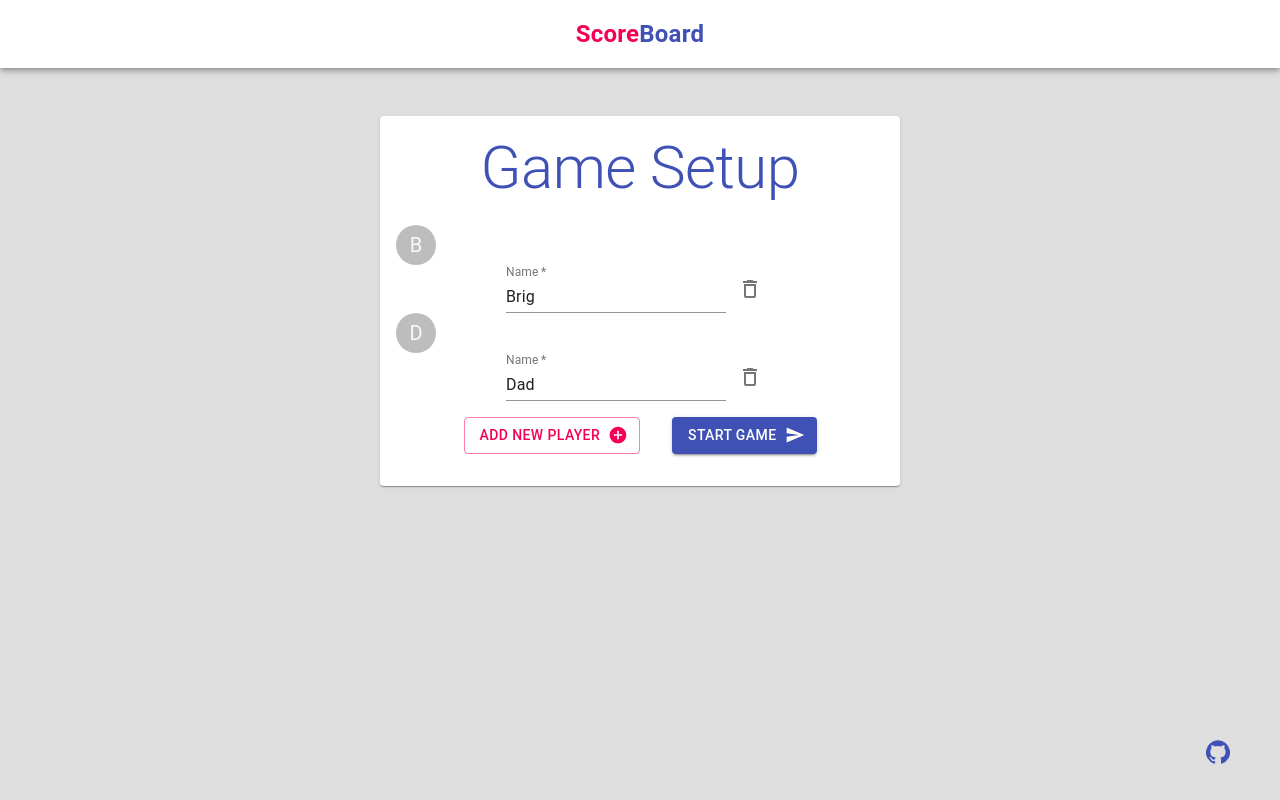
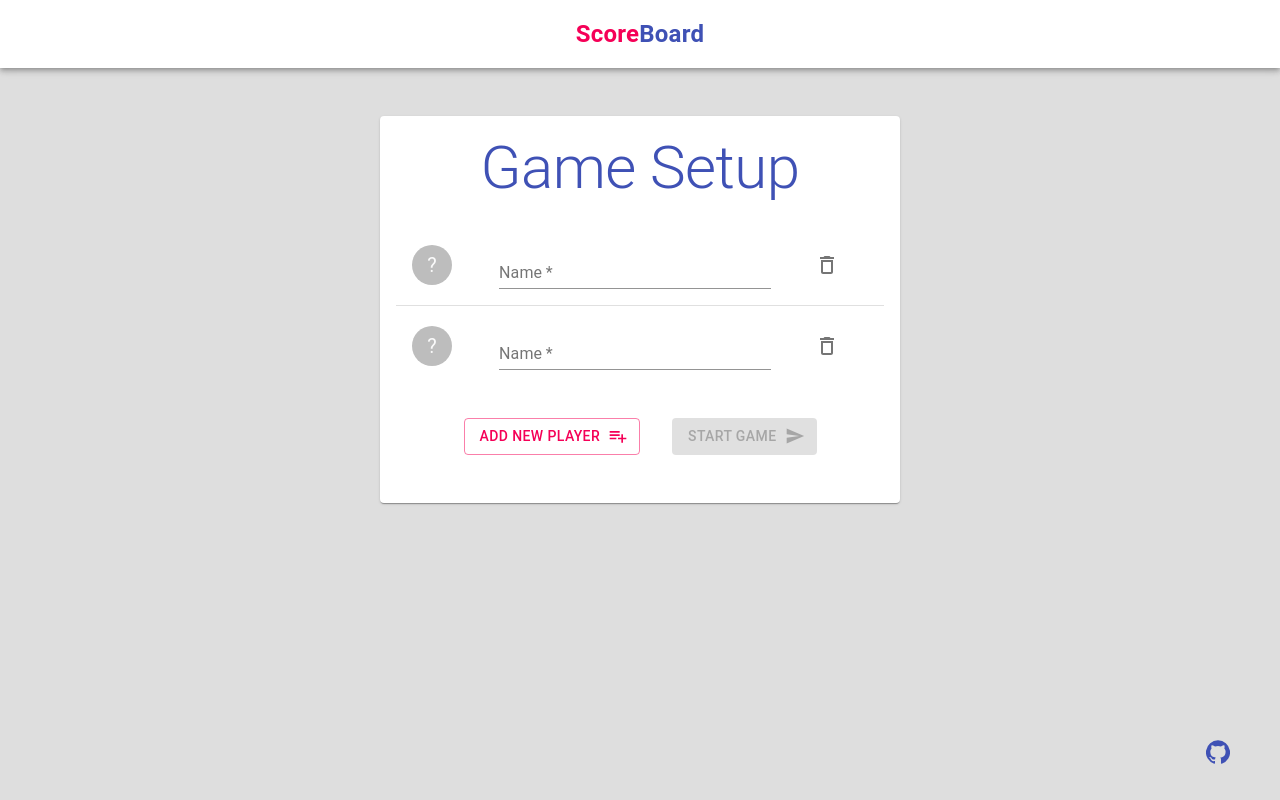
Before and after one commit to brighamandersen/scoreboard, a React (Create React App) app: page / in a window 1280 px wide. Built offline with nearby package versions, Linux system fonts and the light colour scheme.

Commit message:
Finished scoreboard!

```diff
--- a/src/App.js
+++ b/src/App.js
@@ -3,13 +3,7 @@ import useLocalStorage from "./useLocalStorage";
 import Navbar from "./Navbar";
 import PreGame from "./PreGame";
 import PostGame from "./PostGame";
-import {
-  Box,
-  makeStyles,
-  Typography,
-  IconButton,
-  Tooltip,
-} from "@material-ui/core";
+import { Box, makeStyles, IconButton, Tooltip } from "@material-ui/core";
 import MidGame from "./MidGame";
 import GitHubIcon from "@material-ui/icons/GitHub";
 import uuid from "react-uuid";
@@ -17,12 +11,12 @@ import uuid from "react-uuid";
 const mockData = [
   {
     id: uuid(),
-    name: "Brig",
+    name: "",
     score: 0,
   },
   {
     id: uuid(),
-    name: "Dad",
+    name: "",
     score: 0,
   },
 ];
@@ -71,7 +65,6 @@ const App = () => {
     const temp = players.filter((p) => p.id !== playerToDelete.id);
     setPlayers(temp);
   };
-  console.log(players);
 
   return (
     <Box>
@@ -105,7 +98,8 @@ const App = () => {
       <Tooltip title="See Source Code">
         <IconButton
           color="primary"
-          href="https://www.github.com"
+          target="_blank"
+          href="https://github.com/brighamband/scoreboard"
           className={classes.bottomRight}
         >
           <GitHubIcon />
--- a/src/MidGame.js
+++ b/src/MidGame.js
@@ -63,7 +63,7 @@ const MidGame = (props) => {
         endIcon={<DoneIcon />}
         onClick={() => setGameStatus("post")}
       >
-        Finish game
+        End game
       </Button>
     </Container>
   );
--- a/src/PostGame.js
+++ b/src/PostGame.js
@@ -1,4 +1,4 @@
-import React from "react";
+import React, { useEffect } from "react";
 import {
   Container,
   Typography,
@@ -37,6 +37,10 @@ const PostGame = (props) => {
     else if (max.score === p.score) return { msg: "No winner, it's a tie!" };
     else return p;
   });
+
+  useEffect(() => {
+    window.scrollTo(0, 0);
+  }, []);
 
   return (
     <Container maxWidth="sm">
--- a/src/PreGame.js
+++ b/src/PreGame.js
@@ -10,15 +10,15 @@ import {
   Typography,
   IconButton,
   Tooltip,
+  Table,
+  TableRow,
+  TableCell,
 } from "@material-ui/core";
 import DeleteOutlineIcon from "@material-ui/icons/DeleteOutline";
-import AddCircleIcon from "@material-ui/icons/AddCircle";
+import PlaylistAddIcon from "@material-ui/icons/PlaylistAdd";
 import SendIcon from "@material-ui/icons/Send";
 
 const useStyles = makeStyles({
-  formControl: {
-    minWidth: 120,
-  },
   preCard: {
     margin: "2rem 1rem",
     padding: "1rem",
@@ -26,6 +26,14 @@ const useStyles = makeStyles({
   },
   preButton: {
     margin: "1rem",
+  },
+  nameText: {
+    width: "100%",
+  },
+  tableRow: {
+    "&:last-child td": {
+      borderBottom: 0,
+    },
   },
 });
 
@@ -36,11 +44,30 @@ const PreGame = (props) => {
 
   const startGame = (e) => {
     e.preventDefault();
-    // for (let p in players) {
-    //   if p.name
-    // }
+    setGameStatus("mid");
+  };
 
-    setGameStatus("mid");
+  const validateName = (player) => {
+    if (player.name === "") {
+      console.log(player);
+      return "";
+    }
+
+    // Check to see if this name already exists
+    const playerNames = players.map((p) => p.name);
+    const matches = playerNames.filter((name) => name === player.name);
+    if (matches.length > 1) {
+      return "No duplicates allowed";
+    }
+
+    return "";
+  };
+
+  // Loops through all players looking for duplicate names
+  const checkForDuplicates = () => {
+    const playerNames = players.map((p) => p.name);
+    const hasDuplicates = new Set(playerNames).size !== playerNames.length;
+    return hasDuplicates;
   };
 
   return (
@@ -50,29 +77,40 @@ const PreGame = (props) => {
           Game Setup
         </Typography>
         <form onSubmit={startGame}>
+          <Table>
             {players.map((player) => (
-            <div key={player.id}>
+              <TableRow key={player.id} className={classes.tableRow}>
+                <TableCell>
                   <Avatar>{player.name.charAt(0).toUpperCase() || "?"}</Avatar>
+                </TableCell>
+                <TableCell>
                   <TextField
                     required
                     label="Name"
                     placeholder="Enter name here"
+                    className={classes.nameText}
                     value={player.name}
                     onChange={(e) => changeName(player, e.target.value)}
+                    error={validateName(player) !== ""}
+                    helperText={validateName(player)}
                   />
+                </TableCell>
+                <TableCell>
                   <Tooltip title="Delete Player">
                     <IconButton onClick={() => deletePlayer(player)}>
                       <DeleteOutlineIcon />
                     </IconButton>
                   </Tooltip>
-            </div>
+                </TableCell>
+              </TableRow>
             ))}
-          <Box>
+          </Table>
+          <Box p={2}>
             <Button
               variant={players.length < 2 ? "contained" : "outlined"}
               color="secondary"
               className={classes.preButton}
-              endIcon={<AddCircleIcon />}
+              endIcon={<PlaylistAddIcon />}
               onClick={addPlayer}
             >
               Add new player
@@ -83,7 +121,7 @@ const PreGame = (props) => {
               className={classes.preButton}
               endIcon={<SendIcon />}
               type="submit"
-              disabled={players.length < 2}
+              disabled={players.length < 2 || checkForDuplicates()}
             >
               Start game
             </Button>
```
Lines whose indentation alone changed are shown as unchanged.
